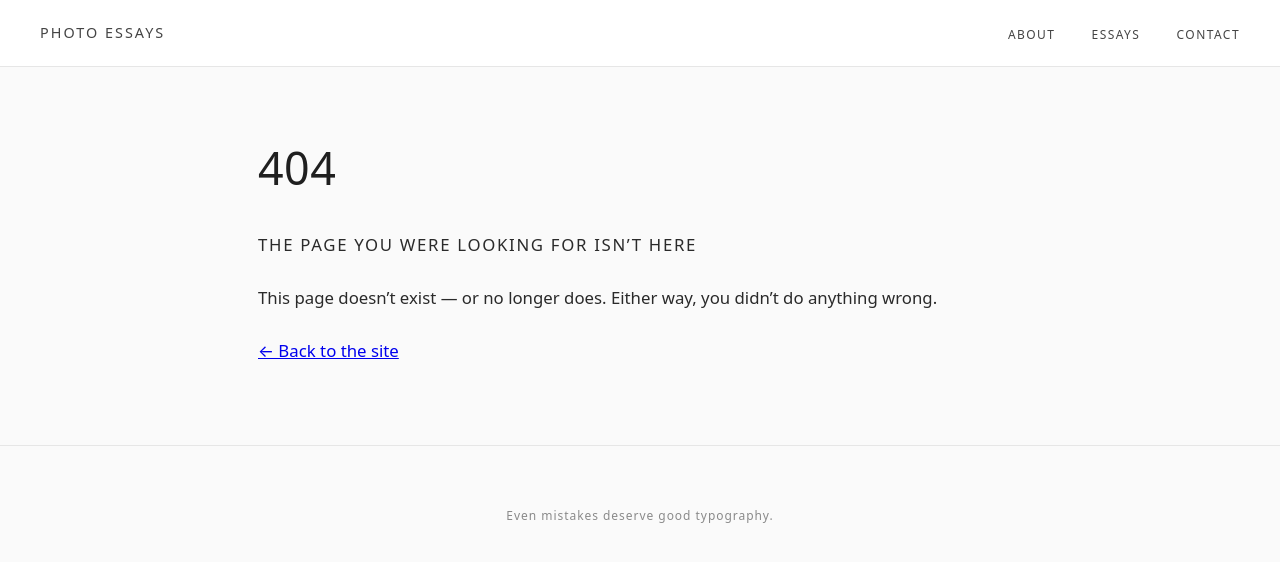
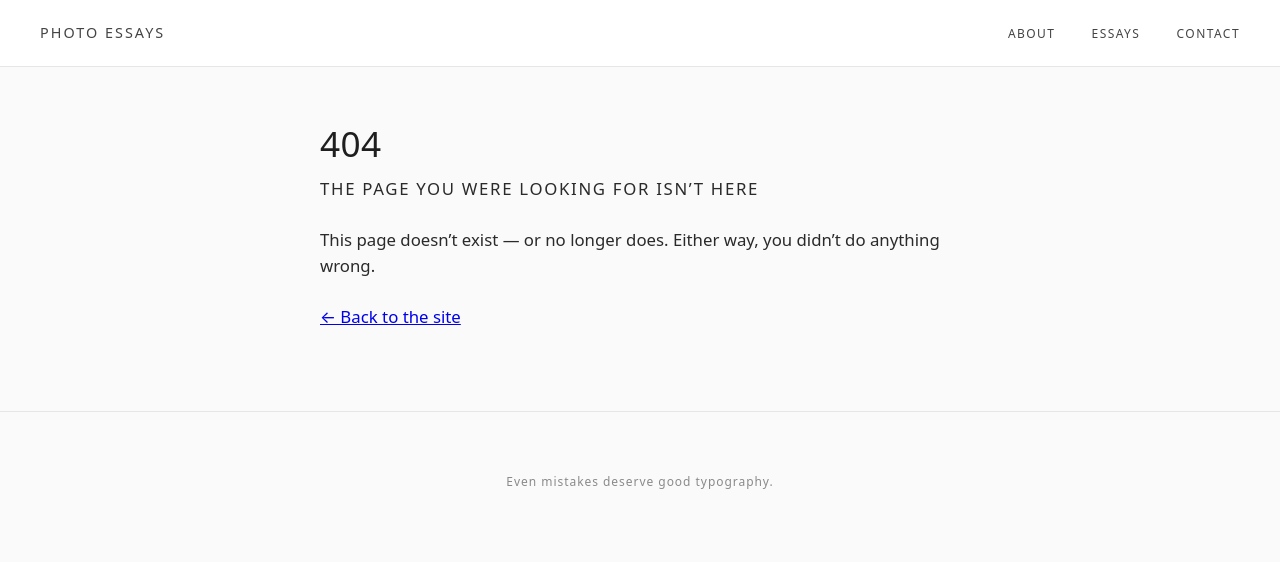
Before and after one commit to add28th-citizen/photo_essay, a plain HTML site: page 404.html in a window 1280 px wide. Drawn offline with Linux system fonts and the light colour scheme.

Commit message:
v2: editorial styling, fades, reading aids

```diff
--- a/404.html
+++ b/404.html
@@ -35,6 +35,6 @@
   <p>Even mistakes deserve good typography.</p>
 </footer>
 
-<script src="script.js"></script>
+<script src="/script.js"></script>
 </body>
 </html>
--- a/script.js
+++ b/script.js
@@ -0,0 +1,67 @@
+/*
+ v2 – Slice 4: Scroll progress + Back-to-top
+ Progressive enhancement:
+ - Thin progress bar at top
+ - Back-to-top button appears after scroll
+ - No layout shifts, no dependencies
+*/
+
+(function () {
+  // ---------- Progress bar ----------
+  const bar = document.createElement('div');
+  bar.id = 'scroll-progress';
+  Object.assign(bar.style, {
+    position: 'fixed',
+    top: '0',
+    left: '0',
+    height: '2px',
+    width: '0%',
+    background: '#222',
+    opacity: '0.6',
+    zIndex: '9999',
+    transition: 'width 120ms linear'
+  });
+  document.body.appendChild(bar);
+
+  // ---------- Back to top ----------
+  const topBtn = document.createElement('button');
+  topBtn.textContent = '↑';
+  Object.assign(topBtn.style, {
+    position: 'fixed',
+    right: '1.25rem',
+    bottom: '1.25rem',
+    padding: '0.5rem 0.65rem',
+    fontSize: '1rem',
+    border: 'none',
+    background: '#222',
+    color: '#fff',
+    borderRadius: '999px',
+    cursor: 'pointer',
+    opacity: '0',
+    pointerEvents: 'none',
+    transition: 'opacity 200ms ease-out'
+  });
+  document.body.appendChild(topBtn);
+
+  topBtn.addEventListener('click', () => {
+    window.scrollTo({ top: 0, behavior: 'smooth' });
+  });
+
+  // ---------- Scroll handler ----------
+  const onScroll = () => {
+    const scrollTop = window.scrollY;
+    const docHeight = document.documentElement.scrollHeight - window.innerHeight;
+    const progress = docHeight > 0 ? (scrollTop / docHeight) * 100 : 0;
+    bar.style.width = `${progress}%`;
+
+    if (scrollTop > 400) {
+      topBtn.style.opacity = '0.7';
+      topBtn.style.pointerEvents = 'auto';
+    } else {
+      topBtn.style.opacity = '0';
+      topBtn.style.pointerEvents = 'none';
+    }
+  };
+
+  window.addEventListener('scroll', onScroll, { passive: true });
+})();
--- a/style.css
+++ b/style.css
@@ -1,5 +1,3 @@
-
-
 /* =========================
    Global Reset & Base
    ========================= */
@@ -14,7 +12,7 @@ body {
                "Segoe UI", Roboto, Helvetica, Arial, sans-serif;
   background-color: #fafafa;
   color: #1f1f1f;
-  line-height: 1.65;
+  line-height: 1.6;
 }
 
 /* =========================
@@ -55,13 +53,13 @@ body {
    ========================= */
 
 .essay {
-  max-width: 820px;
-  margin: 4rem auto 5rem;
-  padding: 0 1.75rem;
+  max-width: 680px;
+  margin: 3rem auto 4rem;
+  padding: 0 1.25rem;
 }
 
 .essay h1 {
-  font-size: 2.8rem;
+  font-size: 2.2rem;
   font-weight: 400;
   letter-spacing: 0.01em;
   margin-bottom: 0.3rem;
@@ -81,7 +79,7 @@ body {
 
 .essay p {
   font-size: 1.05rem;
-  margin: 1.6rem 0;
+  margin: 0 0 1.5rem 0;
   color: #2a2a2a;
 }
 
```
Also changed, not shown: 500.html (+1 -1 lines), base.html (+1 -1 lines), contact.html (+1 -1 lines), essay1.html (+1 -1 lines), essays.html (+1 -1 lines), index.html (+1 -1 lines), 2 other files.
